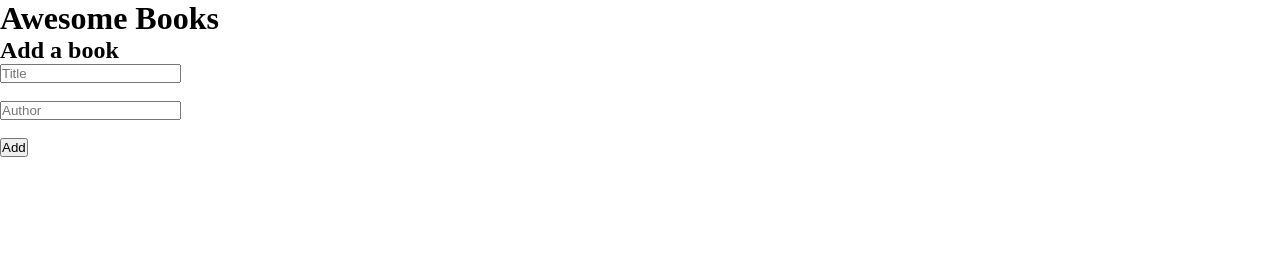
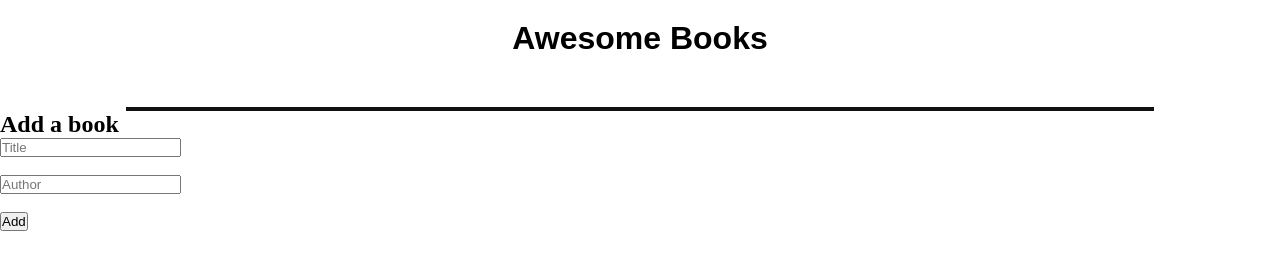
Before and after one commit to jaamanu/Awesome-books-project, a website with bundled scripts: page index.html in a window 1280 px wide. Built offline with nearby package versions, Linux system fonts and the light colour scheme.

Commit message:
Update styles.css

```diff
--- a/styles.css
+++ b/styles.css
@@ -2,3 +2,16 @@
   padding: 0;
   margin: 0;
 }
+
+.awesomeBooks {
+  text-align: center;
+  margin-bottom: 50px;
+  margin-top: 20px;
+  font-family: sans-serif;
+}
+.bookDisplay {
+  border: 2px solid #111;
+  width: 80%;
+  margin: auto;
+  font-family: sans-serif;
+}
```
